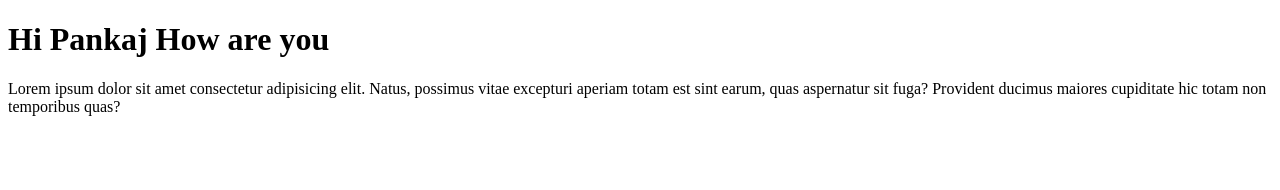
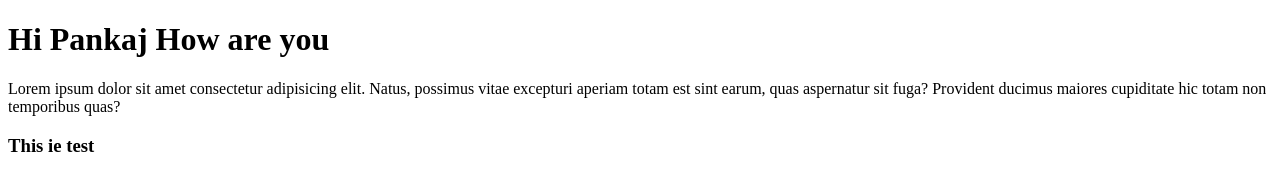
Before and after one commit to pankaj13kr/Feb22-firstrepo, a plain HTML site: page index.html in a window 1280 px wide. Drawn offline with Linux system fonts and the light colour scheme.

Commit message:
change in h3

```diff
--- a/index.html
+++ b/index.html
@@ -12,5 +12,7 @@
          adipisicing elit. Natus, possimus vitae excepturi aperiam totam est sint earum,
           quas aspernatur sit fuga? Provident ducimus maiores cupiditate hic totam non
            temporibus quas?</p>
+
+           <h3> This ie test </h3>
 </body>
 </html>
```
